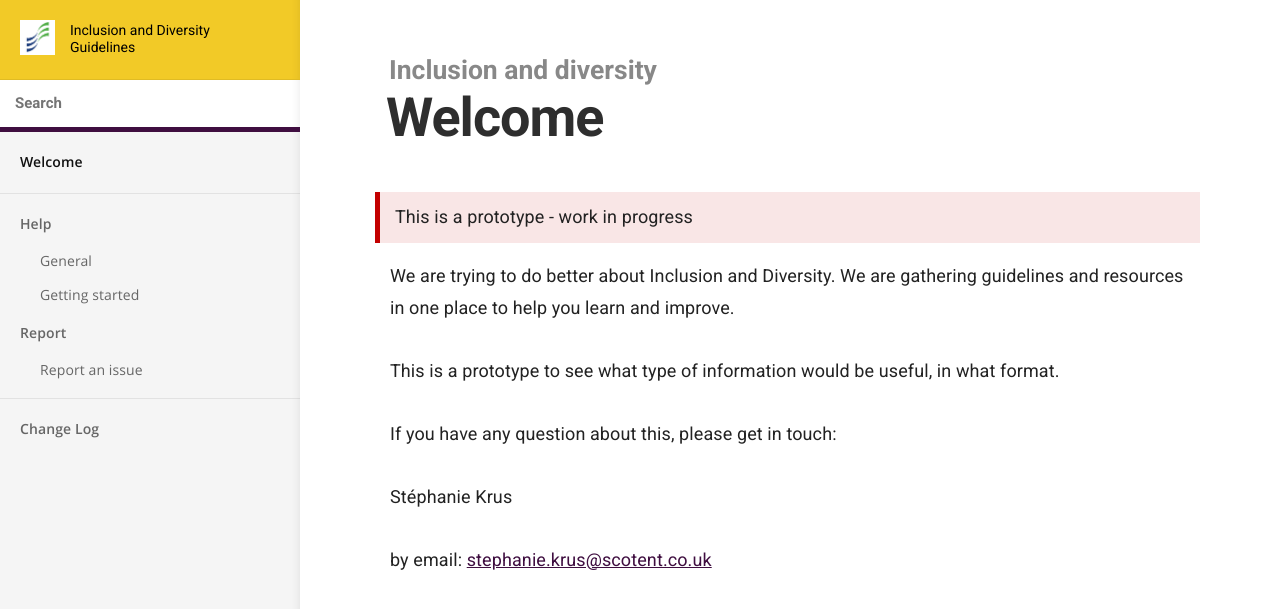
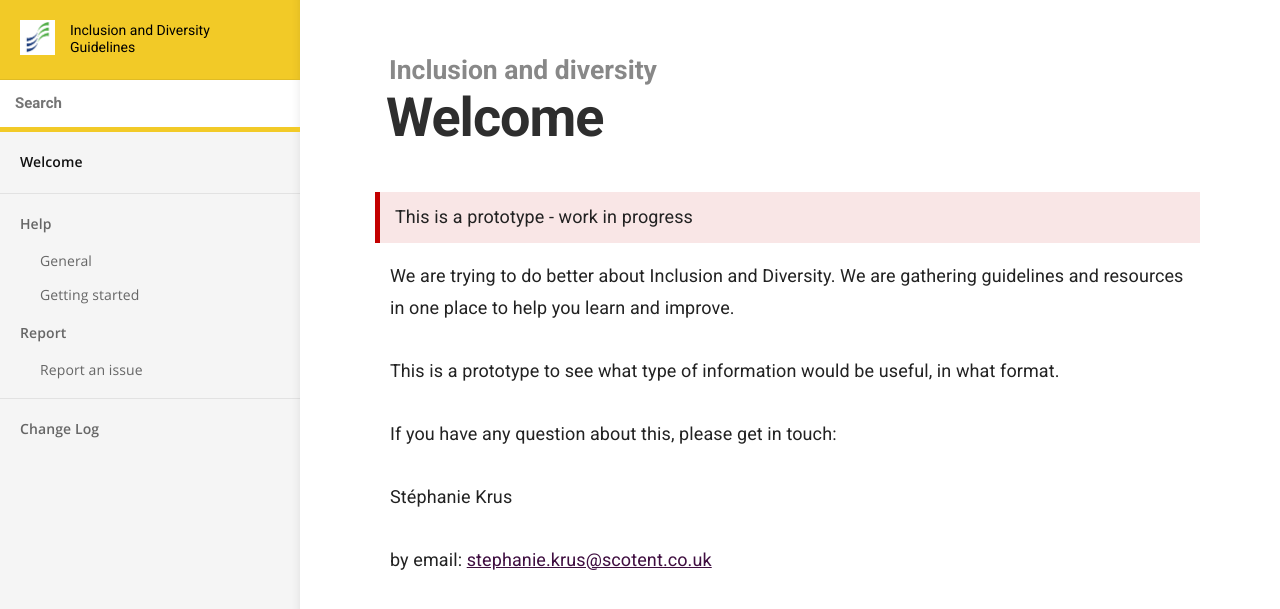
Before and after one commit to numbat70/inclusion2021, a Jekyll site: the page built from index.md, in a window 1280 px wide. Shown: the top 609 px of the page. Built offline with Jekyll 4.4.1, drawn with Linux system fonts in a browser that asks for light colours.

Commit message:
SK - update bar colour under search

```diff
--- a/_sass/_layout.scss
+++ b/_sass/_layout.scss
@@ -369,7 +369,7 @@ h4 svg {
 	width: 100%;
 	box-sizing: border-box;
 	border: 0;
-	border-bottom: 5px solid #3f0e40; // slack colour instead of rgba(0, 0, 0, 0.075); also was only 1px
+	border-bottom: 5px solid #F2CA27; // yellow instead of rgba(0, 0, 0, 0.075); also was only 1px
 	// border-left: 5px solid transparent;
 	font-size: 1.5rem;
 	font-weight: 600;
```
